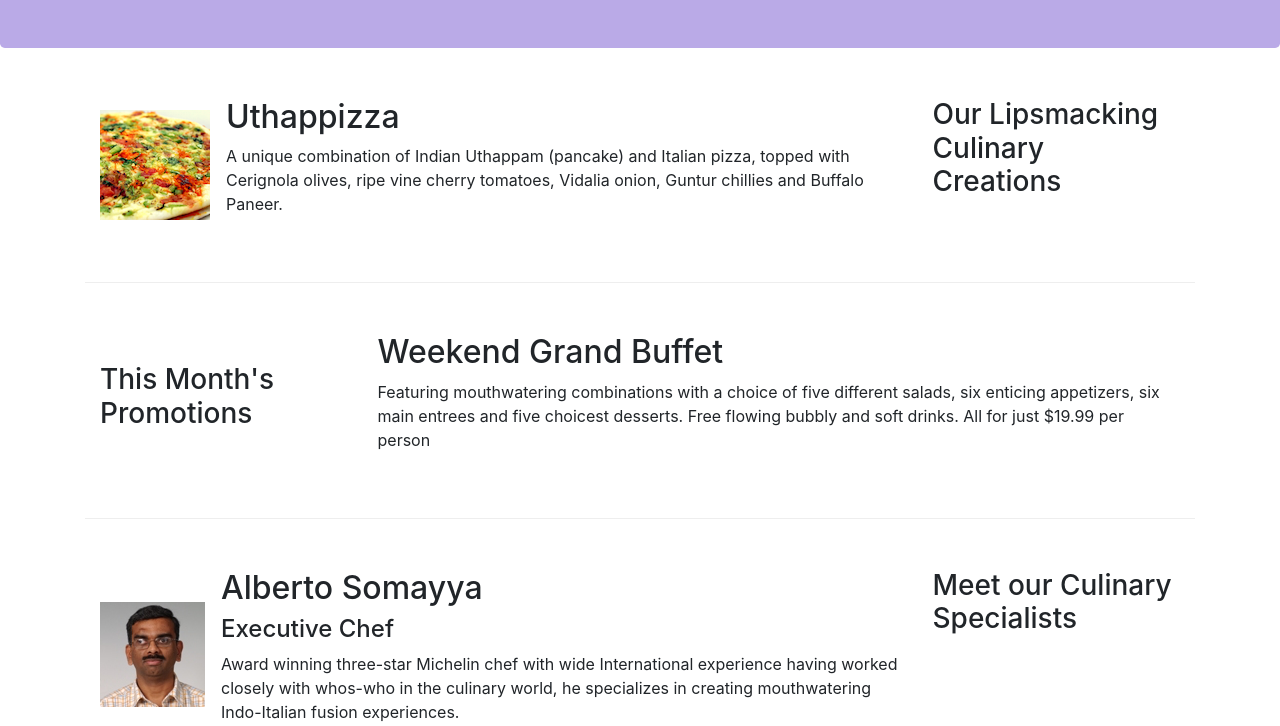
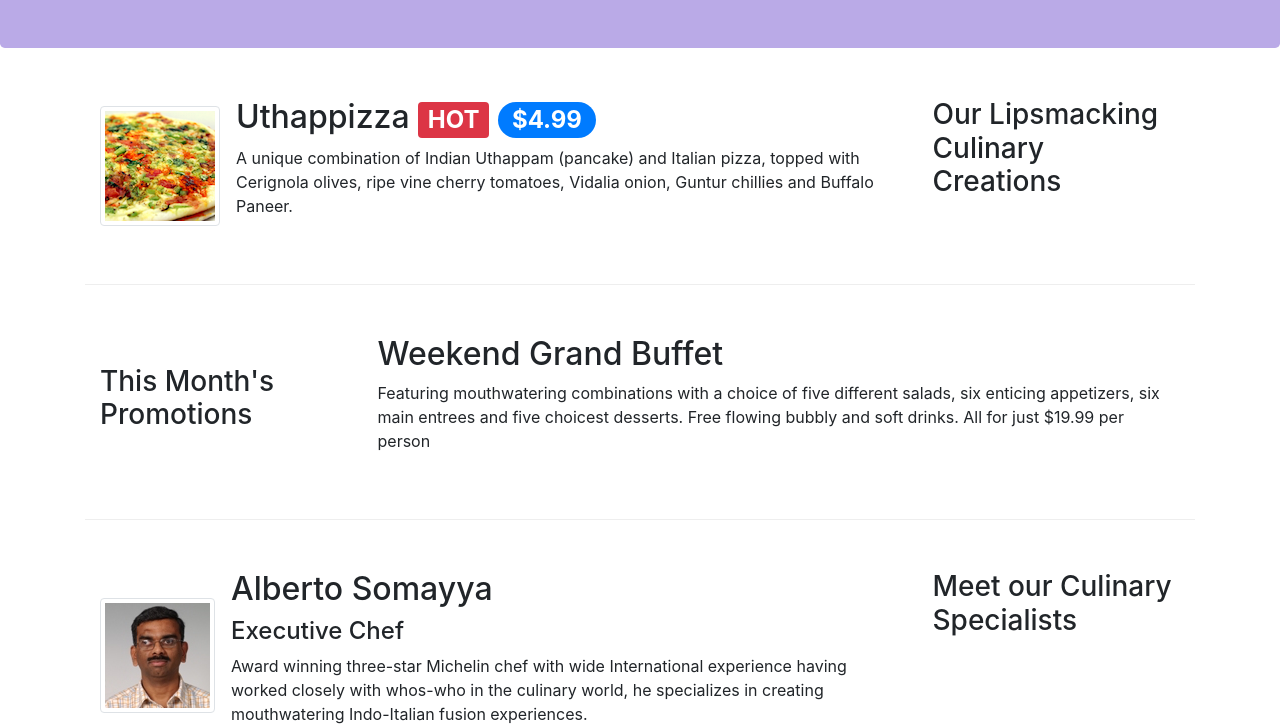
Before and after one commit to maheshJosephSadashiv/BootStrap, a website: page index.html in a window 1280 px wide. Shown: the part 265-991 px from the top of the page. Drawn offline with nearby package versions, Linux system fonts and the light colour scheme.

Commit message:
Alerting users using badges

```diff
--- a/index.html
+++ b/index.html
@@ -49,7 +49,7 @@
                     <p>We take inspiration from the World's best cuisines, and create a unique fusion experience. Our lipsmacking creations will tickle your culinary senses!</p>
                 </div>
                 <div class="col-12 col-sm-3 align-self-center">
-                    <img class="image-fluid" src="img/logo.png" alt="logo.png">
+                    <img class="img-fluid" src="img/logo.png" alt="logo.png">
                 </div>
             </div>
         </div>
@@ -62,11 +62,14 @@
             </div>
             <div class="col col-sm col-md order-sm-first">
                 <div class="media">
-                    <img class="d-flex mr-3 image-thumbnail align-self-center"
+                    <img class="d-flex mr-3 img-thumbnail align-self-center"
                          src="img/uthappizza.png"
                          alt="Uthappizza">
                     <div class="media-body">
-                         <h2 class="mt-0">Uthappizza</h2>
+                         <h2 class="mt-0">Uthappizza
+                             <span class="badge badge-danger">HOT</span>
+                             <span class="badge badge-pill badge-primary">$4.99</span>
+                         </h2>
                          <p class="d-none d-sm-block">A unique combination of Indian Uthappam (pancake) and Italian pizza, topped with Cerignola olives, ripe vine cherry tomatoes, Vidalia onion, Guntur chillies and Buffalo Paneer.</p>
                     </div>
                </div>
@@ -90,7 +93,7 @@
             </div>
             <div class="col col-sm col-md order-sm-first">
                 <div class="media">
-                    <img class="d-flex mr-3 image-thumbnail align-self-center" src="img/alberto.png" alt="alberto">
+                    <img class="d-flex mr-3 img-thumbnail align-self-center" src="img/alberto.png" alt="alberto">
                     <div class="media-body">
                         <h2>Alberto Somayya</h2>
                         <h4>Executive Chef</h4>
```
